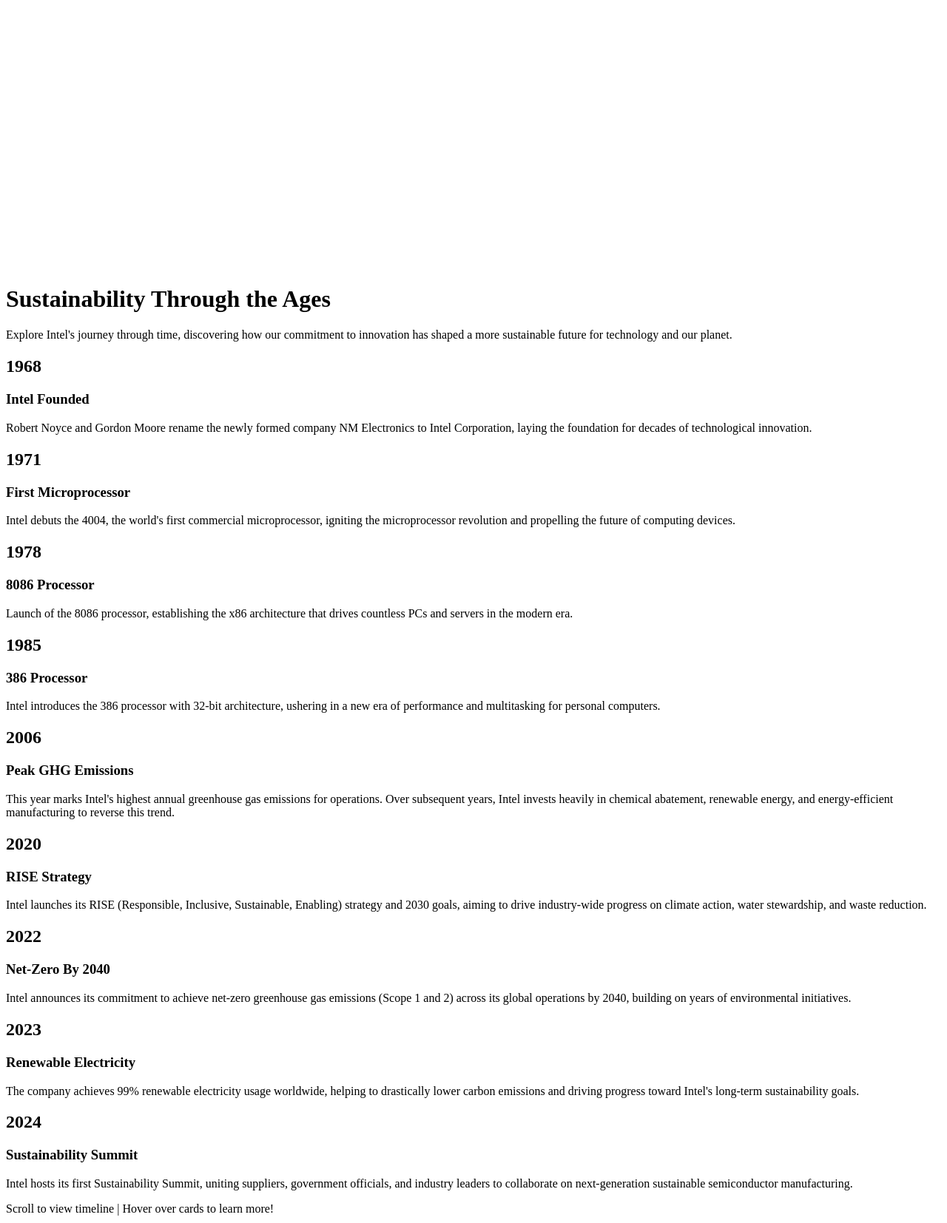
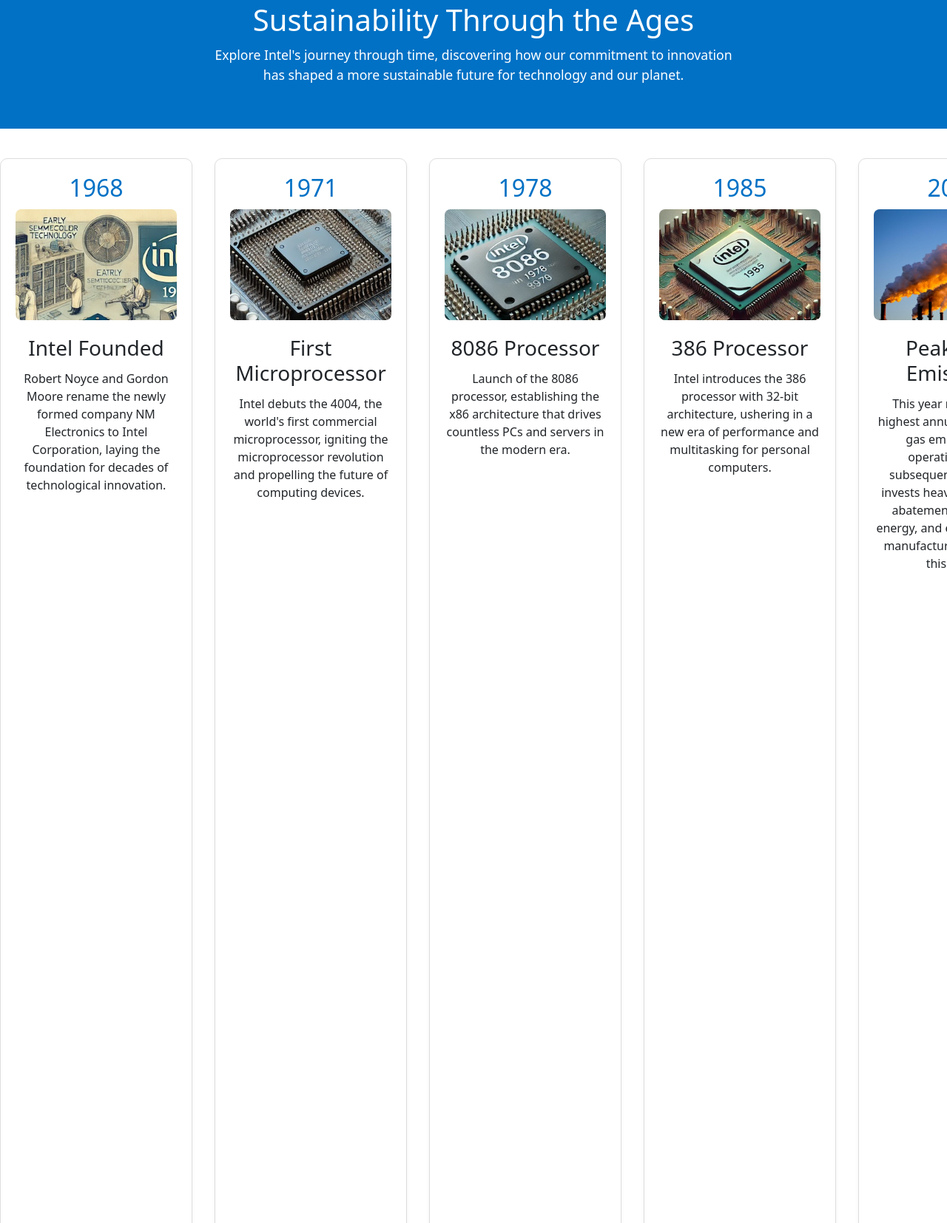
Before and after one commit to regx7/Intel-Website-Localization, a plain HTML site: page index.html in a window 1280 px wide. Shown: the part 146-1800 px from the top of the page at 74% size. Drawn offline with nearby package versions, Linux system fonts and the light colour scheme.

Commit message:
Add Bootstrap and new sections

```diff
--- a/index.html
+++ b/index.html
@@ -1,24 +1,20 @@
 <!DOCTYPE html>
-<html lang="en">
+<html lang="en" dir="ltr">
 <head>
   <meta charset="UTF-8" />
   <meta name="viewport" content="width=device-width, initial-scale=1.0" />
   <title>Intel: Sustainability Through the Ages</title>
+
   <link rel="stylesheet" href="style.css" />
+  <link href="https://cdn.jsdelivr.net/npm/bootstrap@5.3.3/dist/css/bootstrap.min.css" rel="stylesheet">
+  <link rel="stylesheet" href="https://cdn.jsdelivr.net/npm/bootstrap-icons@1.11.3/font/bootstrap-icons.min.css">
 </head>
 <body>
 
-  <!-- Header / Hero Section -->
   <header>
     <div>
-      <!-- Ask Copilot to teach you about `.svg`. 🙂 You'll need to resize the logo with CSS. -->
       <img src="img/intel-header-logo.svg" alt="Intel Logo" />
-      <!-- Main Heading -->
-      <h1>
-        Sustainability Through the Ages
-      </h1>
-
-      <!-- Subheading / Description -->
+      <h1>Sustainability Through the Ages</h1>
       <p>
         Explore Intel's journey through time, discovering how our commitment
         to innovation has shaped a more sustainable future for technology
@@ -27,14 +23,12 @@
     </div>
   </header>
 
-  <!-- Timeline Cards Section -->
   <section>
 
-    <!-- Card 1: 1968 -->
     <div>
       <h2>1968</h2>
+      <img src="img/1.jpg" alt="Intel founders Robert Noyce and Gordon Moore in 1968">
       <h3>Intel Founded</h3>
-      <!-- Add image -->
       <p>
         Robert Noyce and Gordon Moore rename the newly formed company
         NM Electronics to Intel Corporation, laying the foundation for
@@ -42,11 +36,10 @@
       </p>
     </div>
 
-    <!-- Card 2: 1971 -->
     <div>
       <h2>1971</h2>
+      <img src="img/2.jpg" alt="Close-up of the Intel 4004, the world's first commercial microprocessor, sitting on a circuit board.">
       <h3>First Microprocessor</h3>
-      <!-- Add image -->
       <p>
         Intel debuts the 4004, the world's first commercial microprocessor,
         igniting the microprocessor revolution and propelling the future
@@ -54,22 +47,20 @@
       </p>
     </div>
 
-    <!-- Card 3: 1978 -->
     <div>
       <h2>1978</h2>
+      <img src="img/3.jpg" alt="The iconic Intel 8086 processor chip, showing the black square with the Intel logo and surrounding pins.">
       <h3>8086 Processor</h3>
-      <!-- Add image -->
       <p>
         Launch of the 8086 processor, establishing the x86 architecture
         that drives countless PCs and servers in the modern era.
       </p>
     </div>
 
-    <!-- Card 4: 1985 -->
     <div>
       <h2>1985</h2>
+      <img src="img/4.jpg" alt="An Intel 386 processor chip, a significant step in 32-bit computing">
       <h3>386 Processor</h3>
-      <!-- Add image -->
       <p>
         Intel introduces the 386 processor with 32-bit architecture,
         ushering in a new era of performance and multitasking for
@@ -77,11 +68,10 @@
       </p>
     </div>
 
-    <!-- Card 5: 2006 -->
     <div>
       <h2>2006</h2>
+      <img src="img/peak_ghg_emissions.jpg" alt="Industrial smokestacks releasing thick smoke into the sky, representing peak greenhouse gas emissions.">
       <h3>Peak GHG Emissions</h3>
-      <!-- Add image -->
       <p>
         This year marks Intel's highest annual greenhouse gas emissions
         for operations. Over subsequent years, Intel invests heavily in
@@ -90,11 +80,10 @@
       </p>
     </div>
 
-    <!-- Card 6: 2020 -->
     <div>
       <h2>2020</h2>
+      <img src="img/rise_strategy.jpg" alt="A graphic illustrating Intel's RISE strategy, with four quadrants labeled Responsible, Inclusive, Sustainable, and Enabling.">
       <h3>RISE Strategy</h3>
-      <!-- Add image -->
       <p>
         Intel launches its RISE (Responsible, Inclusive, Sustainable,
         Enabling) strategy and 2030 goals, aiming to drive industry-wide
@@ -102,42 +91,30 @@
       </p>
     </div>
 
-    <!-- Card 7: 2022 -->
-    <div>
-      <h2>2022</h2>
-      <h3>Net-Zero By 2040</h3>
-      <!-- Add image -->
-      <p>
-        Intel announces its commitment to achieve net-zero greenhouse
-        gas emissions (Scope 1 and 2) across its global operations
-        by 2040, building on years of environmental initiatives.
-      </p>
+  <section class="container py-5">
+    <div class="row">
+      <div class="col-lg-4 col-md-6 mb-4">
+    <h3><i class="bi bi-globe"></i> Global Reach & RTL Support</h3>
+    <p>We've re-engineered our site with Bootstrap to support right-to-left (RTL) languages, ensuring a seamless experience for all users.</p>
+    <a href="#" class="btn btn-primary">Learn More</a>
+    <div class="container py-5">
+    <h2>Subscribe to Our Newsletter</h2>
+    <p>Stay updated on Intel's latest sustainability initiatives and innovations. Enter your email below to join our community.</p>
+    <form>
+        <div class="mb-3">
+            <label for="emailInput" class="form-label">Email address</label>
+            <input type="email" class="form-control" id="emailInput" placeholder="name@example.com">
+        </div>
+        <button type="submit" class="btn btn-primary">Subscribe</button>
+    </form>
+  </div>
+</div>
     </div>
 
-    <!-- Card 8: 2023 -->
-    <div>
-      <h2>2023</h2>
-      <h3>Renewable Electricity</h3>
-      <!-- Add image -->
-      <p>
-        The company achieves 99% renewable electricity usage worldwide,
-        helping to drastically lower carbon emissions and driving progress
-        toward Intel's long-term sustainability goals.
-      </p>
-    </div>
-
-    <!-- Card 9: 2024 -->
-    <div>
-      <h2>2024</h2>
-      <h3>Sustainability Summit</h3>
-      <!-- Add image -->
-      <p>
-        Intel hosts its first Sustainability Summit, uniting suppliers,
-        government officials, and industry leaders to collaborate on
-        next-generation sustainable semiconductor manufacturing.
-      </p>
-    </div>
-  </section>
-  <p>Scroll to view timeline | Hover over cards to learn more!</p>
+  <p>Scroll to view timeline!</p>
+  <script src="https://cdn.jsdelivr.net/npm/bootstrap@5.3.3/dist/js/bootstrap.bundle.min.js"></script>
+  <footer class="container text-center py-3">
+    <p>&copy; 2025 Intel Corporation | <a href="#">Privacy Policy</a> | <a href="#">Terms of Use</a></p>
+</footer>
 </body>
 </html>
--- a/style.css
+++ b/style.css
@@ -1 +1,111 @@
-/* Add your CSS here */
+/* General Styles: These rules apply to the whole page. */
+body {
+  margin: 0; /* Removes default spacing around the content */
+  font-family: Arial, Helvetica, sans-serif; /* Sets the font for the page */
+  line-height: 1.6; /* Sets the spacing between lines of text */
+  background-color: #f4f4f4; /* A light gray background for the page */
+  color: #333; /* A dark gray for the text color */
+}
+
+/* Hero Section: Styles for the big blue banner at the top. */
+header {
+  background-color: #0071C5; /* The classic Intel Blue color */
+  color: white; /* Makes the text white so it's readable */
+  text-align: center; /* Centers all the text and the logo */
+  padding: 60px 20px; /* Adds space inside the header (top/bottom and left/right) */
+}
+
+header img {
+  width: 150px; /* Sets the size of the Intel logo */
+  margin-bottom: 20px; /* Adds space below the logo */
+}
+
+header h1 {
+  font-size: 2.5rem; /* Sets the size of the main title */
+  margin: 10px 0; /* Adds a little space above and below the title */
+}
+
+header p {
+  max-width: 700px; /* Prevents the paragraph from getting too wide */
+  margin: 0 auto; /* A trick to center the paragraph */
+  font-size: 1.1rem; /* Sets the size of the paragraph text */
+}
+
+/* Timeline Section: This styles the container that holds all the cards. */
+section {
+  display: flex; /* This is the key! It lines up the cards in a row. */
+  overflow-x: auto; /* Adds the horizontal scrollbar if needed. */
+  gap: 30px; /* Creates space between each card. */
+  padding: 40px; /* Adds space around the entire timeline. */
+  scroll-snap-type: x mandatory; /* Makes scrolling "snap" to each card. */
+}
+
+/* --- Card Styles: These rules apply to each individual card. --- */
+section div {
+  background: white; /* Gives the card a white background. */
+  border: 1px solid #ddd; /* Adds a thin, light gray border. */
+  border-radius: 10px; /* Gives the card rounded corners. */
+  padding: 20px; /* Adds space inside the card, between the content and the border. */
+  width: 260px; /* Sets a fixed, narrower width for each card. */
+  flex: 0 0 auto; /* Prevents cards from shrinking to fit the screen. */
+  scroll-snap-align: start; /* Helps the "snap" feature align correctly. */
+  text-align: center; /* Centers all the text and the image inside the card. */
+  transition: transform 0.3s, box-shadow 0.3s; /* Makes the hover effect animate smoothly. */
+  box-shadow: 0 2px 5px rgba(0,0,0,0.05); /* Adds a subtle shadow to lift the card off the page. */
+}
+
+/* Image inside card: Styles the image within each card. */
+section div img {
+  width: 100%; /* Makes the image fill the full width of the card. */
+  height: 150px; /* Gives every image the same height for a consistent look. */
+  object-fit: cover; /* Important! Makes the image fill the space without being stretched or squished. */
+  border-radius: 8px; /* Gives the image slightly rounded corners. */
+  margin-bottom: 15px; /* Adds space between the image and the text below it. */
+}
+
+/* Card Titles: Styles the text inside the cards. */
+section h2 { /* This is the year */
+  color: #0071C5; /* Uses Intel Blue for the year. */
+  margin: 0 0 10px 0; /* Removes default space and adds some below. */
+  font-size: 2rem; /* Makes the year text larger and more prominent. */
+}
+
+section h3 { /* This is the event title */
+  margin: 6px 0 12px; /* Adjusts the spacing around the title. */
+}
+
+/* Hover Effect: This happens when you move your mouse over a card. */
+section div:hover {
+  transform: translateY(-5px); /* Lifts the card up slightly. */
+  box-shadow: 0 8px 20px rgba(0, 0, 0, 0.15); /* Makes the shadow bigger and darker for emphasis. */
+}
+
+/* Footer Note: Styles the "Scroll to view timeline!" text. */
+body > p {
+  text-align: center; /* Centers the text. */
+  font-style: italic; /* Makes the text italic. */
+  padding: 20px; /* Adds space around it. */
+  color: #555; /* A medium gray color. */
+}
+
+/* Responsive: These rules ONLY apply to screens 768px wide or smaller (like phones). */
+@media (max-width: 768px) {
+  section {
+    flex-direction: column; /* This is the magic! It stacks the cards vertically. */
+    overflow-x: hidden; /* Hides the horizontal scrollbar on mobile. */
+    padding: 20px; /* Adjusts the padding for smaller screens. */
+    gap: 20px; /* Sets the vertical space between cards. */
+  }
+
+  section div {
+    width: auto; /* Lets the card take up the full available width. */
+  }
+
+  header {
+    padding: 40px 16px; /* Reduces padding on the header for mobile. */
+  }
+
+  header h1 {
+    font-size: 1.8rem; /* Makes the main title smaller on mobile. */
+  }
+}
```
Also changed, not shown: img/peak_ghg_emissions.jpg (added), img/rise_strategy.jpg (added).
